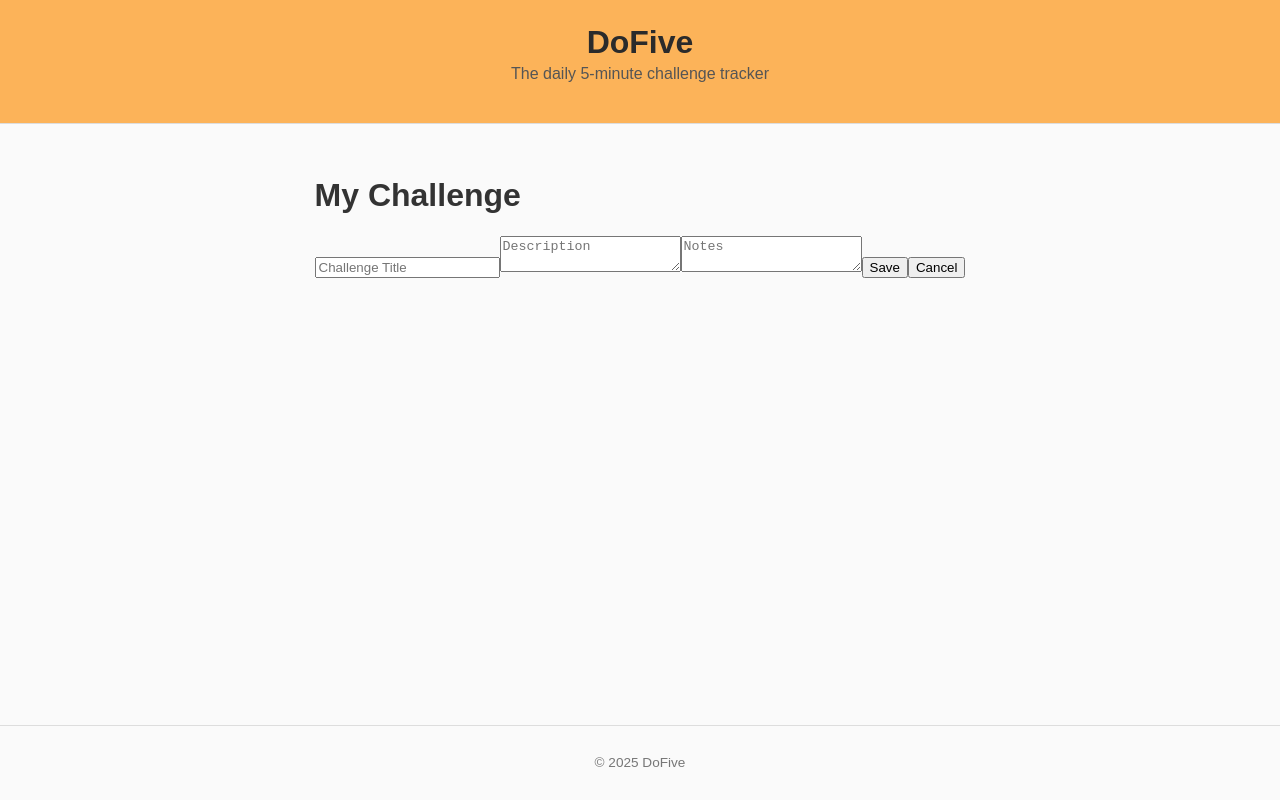
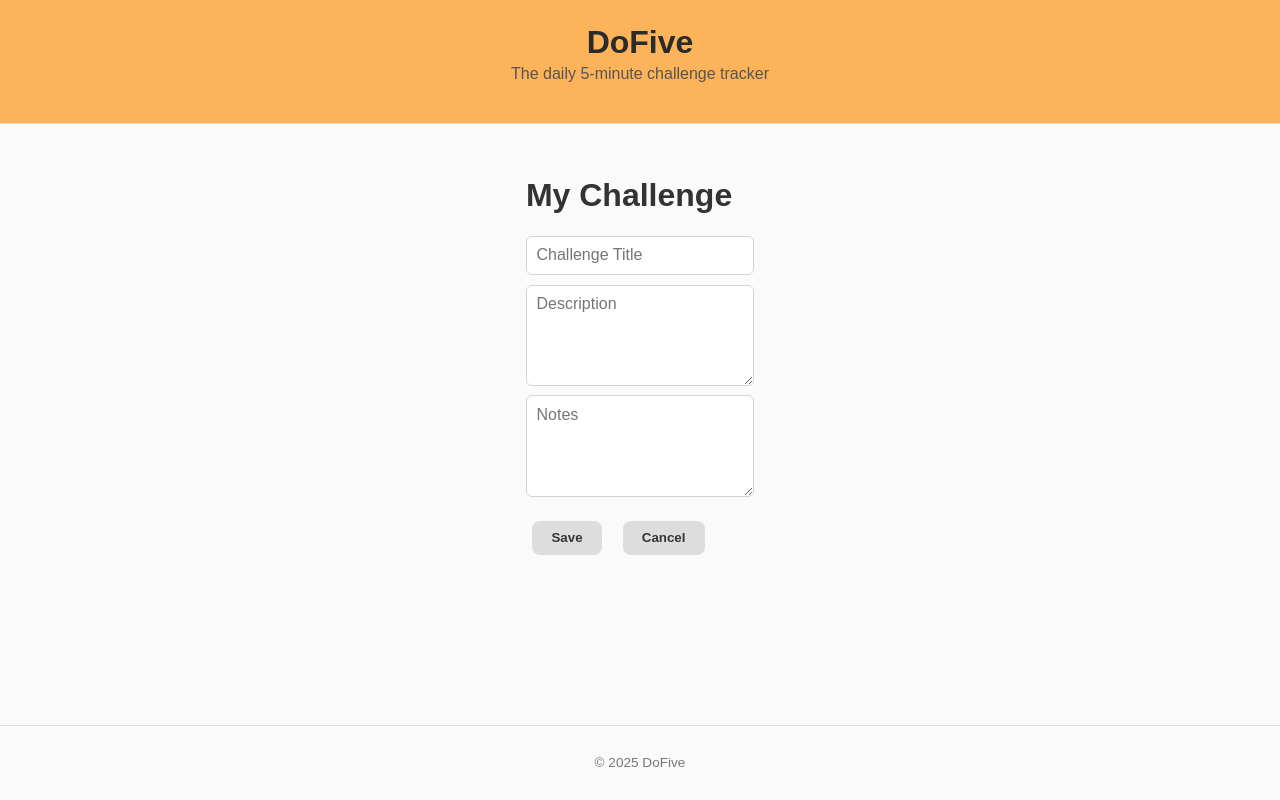
Before and after one commit to carson-fn/DoFive, a React (Create React App) app: page / in a window 1280 px wide. Both pictures are taken after a click on the button "Create Challenge". Built offline with nearby package versions, Linux system fonts and the light colour scheme.

Commit message:
Add styling

```diff
--- a/src/components/ChallengeCard.jsx
+++ b/src/components/ChallengeCard.jsx
@@ -1,4 +1,4 @@
-
+import "../styles/ChallengeCard.css"
 function ChallengeCard({challenge}){
     const { title, description, dateCreated, lastCompleted, streak, completedToday, notes } = challenge;
 
@@ -12,17 +12,34 @@ function ChallengeCard({challenge}){
         return date.toLocaleDateString("en-US", {month: "short", day: "numeric", year: "numeric"});
     };
 
-    return(
-        <div className="challenge-card">
-            <h2>{title}</h2>
-            <p className="description">{description}</p>
-            <div className="challenge-info">
-                <p>Created: {formatDate(dateCreated)}</p>
-                <p>Streak: {streak}</p>
-                {notes && <p>Notes: {notes}</p>}
-            </div>
+    return (
+    <div className="challenge-card">
+      <div className="challenge-header">
+        <h2 className="challenge-title">
+          {challenge.title || "Unnamed Challenge"}
+        </h2>
+        <span className="streak-badge">
+          {challenge.streak} 🔥
+        </span>
+      </div>
+
+      <p className="challenge-description">{challenge.description}</p>
+
+      <div className="challenge-info">
+        <p><b>Created:</b> {challenge.dateCreated}</p>
+        {challenge.lastCompleted && (
+          <p><b>Last Completed:</b> {challenge.lastCompleted}</p>
+        )}
+      </div>
+
+      {challenge.notes && (
+        <div className="challenge-notes">
+          <b>Notes:</b>
+          <p>{challenge.notes}</p>
         </div>
-    )
+      )}
+    </div>
+  );
 }
 
 export default ChallengeCard;
--- a/src/pages/Home.jsx
+++ b/src/pages/Home.jsx
@@ -1,4 +1,5 @@
 import React, {useState, useEffect} from "react";
+import "../styles/Home.css"
 import ChallengeCard from "../components/ChallengeCard";
 
 const challenge = {
@@ -121,21 +122,24 @@ function Home(){
                             value={editChallenge.notes}
                             onChange={handleChange}
                         />
-                        <button onClick={saveEdit}>Save</button>
-                        <button onClick={cancelEdit}>Cancel</button>
-
+                        <div className="button-group">
+                            <button className="save-button" onClick={saveEdit}>Save</button>
+                            <button className="cancel-button" onClick={cancelEdit}>Cancel</button>
+                        </div>
                     </div>
                 ) : (
                     <>
                         <ChallengeCard challenge={challenge}/>
-                        <button onClick={startEditing}>Edit</button>
-                        <button onClick={removeChallenge}>Remove</button>
+                         <div className="button-group">
+                            <button className="edit-button" onClick={startEditing}>Edit</button>
+                            <button className="remove-button" onClick={removeChallenge}>Remove</button>
+                        </div>
                     </>
                 )
             ) : (
                 <>
                     <p>You don't have a challenge yet!</p>
-                    <button onClick={createChallenge}>Create Challenge</button>
+                    <button className="create-button" onClick={createChallenge}>Create Challenge</button>
                 </>
             )}
 
--- /dev/null
+++ b/src/styles/ChallengeCard.css
@@ -0,0 +1,68 @@
+.challenge-card {
+  background: #ffffff;
+  border-radius: 16px;
+  box-shadow: 0 6px 16px rgba(0, 0, 0, 0.06);
+  padding: 1.75rem;
+  margin: 1.5rem auto;
+  max-width: 520px;
+  transition: all 0.25s ease;
+}
+
+.challenge-card:hover {
+  transform: translateY(-4px);
+  box-shadow: 0 8px 20px rgba(0, 0, 0, 0.1);
+}
+
+.challenge-header {
+  display: flex;
+  align-items: center;
+  justify-content: space-between;
+  gap: 0.5rem;
+  margin-bottom: 0.75rem;
+}
+
+.challenge-title {
+  font-size: 1.6rem;
+  font-weight: 600;
+  color: #222;
+  margin: 0;
+  flex: 1;
+}
+
+.streak-badge {
+  background: linear-gradient(135deg, #fcd913, #ee5222);
+  color: #fff;
+  font-weight: 600;
+  padding: 0.3rem 0.75rem;
+  border-radius: 20px;
+  font-size: 0.9rem;
+  white-space: nowrap;
+  box-shadow: 0 2px 6px rgba(6, 182, 212, 0.3);
+}
+
+.challenge-description {
+  color: #555;
+  font-size: 1rem;
+  margin-bottom: 1rem;
+  line-height: 1.5;
+}
+
+.challenge-info {
+  background: #f0f9fb;
+  border-radius: 10px;
+  padding: 0.75rem 1rem;
+  font-size: 0.95rem;
+  color: #333;
+  margin-bottom: 1rem;
+}
+
+.challenge-info p {
+  margin: 0.3rem 0;
+}
+
+.challenge-notes {
+  border-top: 1px solid #eee;
+  padding-top: 0.75rem;
+  font-size: 0.95rem;
+  color: #444;
+}
--- /dev/null
+++ b/src/styles/Home.css
@@ -0,0 +1,59 @@
+/* buttons */
+button {
+    background-color: #dddddd;
+    color: rgb(52, 52, 52);
+    padding: 0.6rem 1.2rem;
+    border: none;
+    border-radius: 8px;
+    cursor: pointer;
+    font-weight: 600;
+    margin: 0.4rem;
+    transition: all 0.2s ease;
+}
+
+button:hover{
+    background-color: rgb(222, 222, 222);
+}
+
+/* specific buttons */
+.remove-button {
+    background-color: #df4545;
+}
+
+.remove-button:hover {
+    background-color: #dc2626;
+}
+
+/* center create button */
+.create-button {
+  display: block;
+  margin: 1rem auto;
+}
+
+/* edit form layout */
+.edit-challenge-form {
+    display: flex;
+    flex-direction: column;
+    gap: 0.6rem;
+    margin: 1rem 0;
+}
+
+.edit-challenge-form input,
+.edit-challenge-form textarea {
+    padding: 0.6rem;
+    border-radius: 6px;
+    border: 1px solid #d1d5db;
+    font-size: 1rem;
+    font-family: inherit;
+}
+
+.edit-challenge-form textarea {
+    resize: vertical;
+    min-height: 80px;
+}
+
+.button-group {
+    display: flex;
+    gap: 0.5rem;
+    margin-top: 0.5rem;
+}
```
